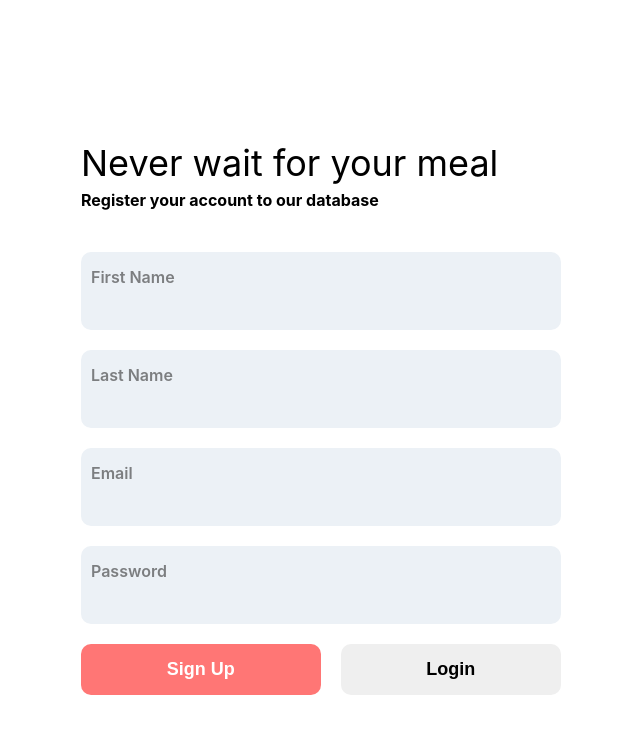
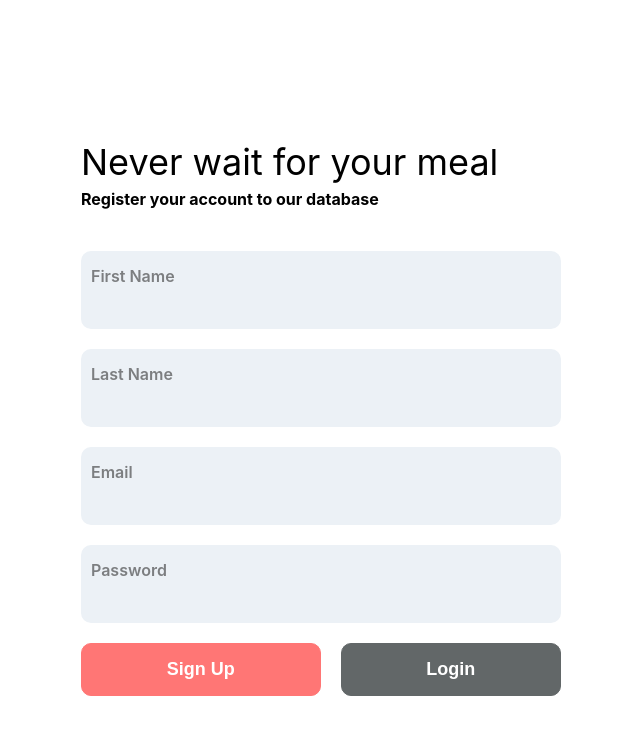
Before and after one commit to Squishy123/wayorder-frontend-ruhacks, a React (Create React App) app: page /register in a window 1280 px wide. Shown: the top 734 px of the page, without its empty margins (319-959 px from the left). Built offline with nearby package versions, Linux system fonts and the light colour scheme.

Commit message:
Added button styling

```diff
--- a/src/App.scss
+++ b/src/App.scss
@@ -10,16 +10,16 @@ html {
 }
 
 .display {
-  font-size: 36px;
-  font-weight: 400;
+    font-size: 36px;
+    font-weight: 400;
 }
 
 .mb-5 {
-  margin-bottom: 5px;
+    margin-bottom: 5px;
 }
 
 .mt-5 {
-  margin-top: 5px;
+    margin-top: 5px;
 }
 
 .row {
@@ -57,7 +57,7 @@ html {
 }
 
 .flex-start {
-  justify-content: flex-start;
+    justify-content: flex-start;
 }
 
 input {
@@ -91,15 +91,42 @@ button {
 }
 
 button.submit {
+    border: 1px solid #ff7675;
     background-color: #ff7675;
     color: white;
+
+    transition: 0.25s linear;
+}
+
+button.submit:hover {
+    border: 1px solid #ff7675;
+    background-color: white;
+    color: #ff7675;
+
+    transition: 0.25s linear;
 }
 
 button.info {
+    border: 1px solid #626768;
+    background-color: #626768;
+    color: white;
+
+    transition: 0.25s linear;
+}
+
+button.info:hover {
+  border: 1px solid #626768;
   background-color: white;
-  color: #626768;
+  color: black;
+
+  transition: 0.25s linear;
 }
+
 
 .btn-md {
     font-size: 18px;
 }
+
+.text-align {
+    text-align: center;
+}
--- a/src/emailConfirmationRedirect/emailConfirmationRedirect.js
+++ b/src/emailConfirmationRedirect/emailConfirmationRedirect.js
@@ -1,6 +1,8 @@
 import React from 'react';
 
 import styles from './emailConfirmationRedirect.module.scss';
+
+import { Link } from 'react-router-dom';
 
 export default class EmailConfirmationRedirect extends React.Component {
     constructor(props) {
@@ -10,7 +12,10 @@ export default class EmailConfirmationRedirect extends React.Component {
     render() {
         return (
             <div className={styles.emailRedirect}>
-                <h1 className="display">Please check your email for verification!</h1>
+                <div className="row">
+                    <h1 className="display text-center">Please check your email for verification!</h1>
+                    <Link to="/"><button class="submit btn-md">Return Home</button></Link>
+                </div>
             </div>
         )
     }
--- a/src/register/register.js
+++ b/src/register/register.js
@@ -93,7 +93,7 @@ export default class Register extends React.Component {
                 </div>
                 <div className="row flex-start">
                     <button className="submit fg-1 btn-md margin-10" onClick={this.registerUser}>Sign Up</button>
-                    <button className="login fg-1 btn-md margin-10">Login</button>
+                    <button className="info fg-1 btn-md margin-10">Login</button>
                 </div>
             </div>
         )
```
